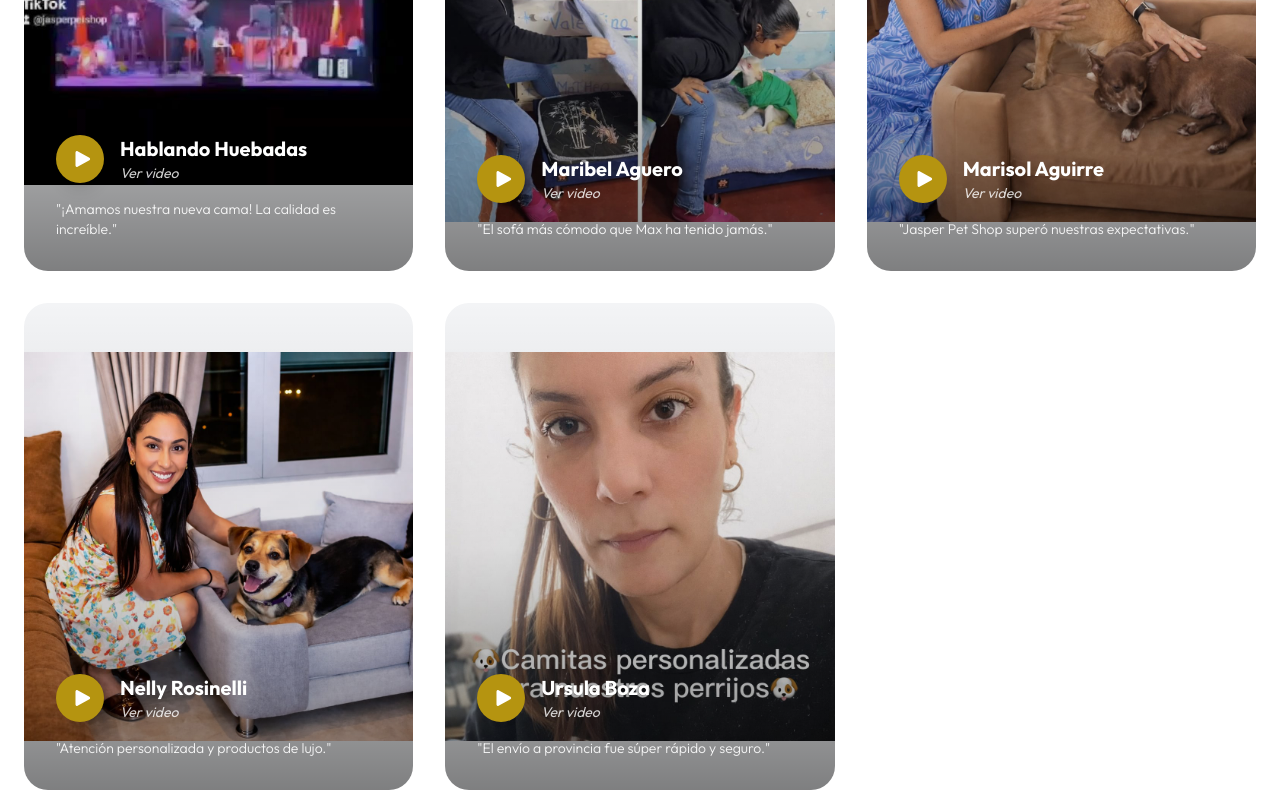
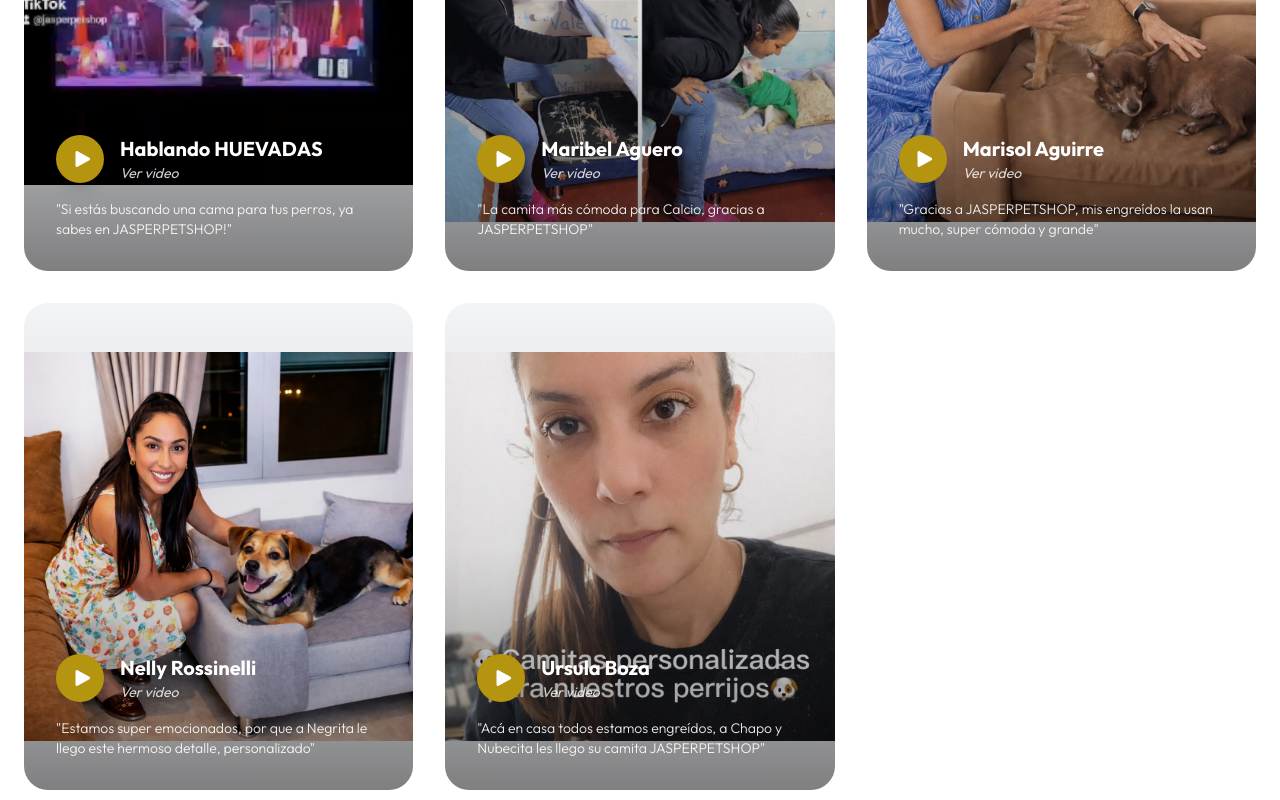
Before and after one commit to SaulSneider7/jasperpetshop, a React (Vite) app: page / in a window 1280 px wide. Shown: the part 4340-5140 px from the top of the page. Built offline with nearby package versions, Linux system fonts and the light colour scheme.

Commit message:
clientes satisfechos - colaboraciones

```diff
--- a/src/components/SatisfiedCustomers.tsx
+++ b/src/components/SatisfiedCustomers.tsx
@@ -4,38 +4,38 @@
 const customers = [
   {
     id: 1,
-    name: "Hablando Huebadas",
+    name: "Hablando HUEVADAS",
     image: "/hh.jpeg",
     videoUrl: "https://vt.tiktok.com/ZSHk5krkJ/",
-    testimonial: "¡Amamos nuestra nueva cama! La calidad es increíble."
+    testimonial: "Si estás buscando una cama para tus perros, ya sabes en JASPERPETSHOP!"
   },
   {
     id: 2,
     name: "Maribel Aguero",
     image: "/maribel_aguero.jpeg",
     videoUrl: "https://vt.tiktok.com/ZSHkm18tb/",
-    testimonial: "El sofá más cómodo que Max ha tenido jamás."
+    testimonial: "La camita más cómoda para Calcio, gracias a JASPERPETSHOP"
   },
   {
     id: 3,
     name: "Marisol Aguirre",
     image: "/marisol_aguirre.jpeg",
     videoUrl: "https://vt.tiktok.com/ZSHk53sqG/",
-    testimonial: "Jasper Pet Shop superó nuestras expectativas."
+    testimonial: "Gracias a JASPERPETSHOP, mis engreídos la usan mucho, super cómoda y grande"
   },
   {
     id: 4,
-    name: "Nelly Rosinelli",
+    name: "Nelly Rossinelli",
     image: "/nelly_rosinelli.jpeg",
     videoUrl: "https://vt.tiktok.com/ZSHkUHfGw/",
-    testimonial: "Atención personalizada y productos de lujo."
+    testimonial: "Estamos super emocionados, por que a Negrita le llego este hermoso detalle, personalizado"
   },
   {
     id: 5,
     name: "Ursula Boza",
     image: "/ursula_boza.jpeg",
     videoUrl: "https://vt.tiktok.com/ZSHkmrHuy/",
-    testimonial: "El envío a provincia fue súper rápido y seguro."
+    testimonial: "Acá en casa todos estamos engreídos, a Chapo y Nubecita les llego su camita JASPERPETSHOP"
   }
 ];
 
@@ -45,7 +45,7 @@
       <div className="max-w-7xl mx-auto px-6">
         <div className="text-center mb-16">
           <h2 className="text-5xl md:text-6xl font-serif font-bold mb-6 tracking-tighter text-[#1a1a1a]">
-            Clientes <span className="text-[#B59410] italic">Satisfechos</span>
+            <span className="text-[#B59410] italic">Colaboraciones</span>
           </h2>
           <p className="text-xl text-gray-500 max-w-2xl mx-auto font-light">
             Historias reales de mascotas felices disfrutando de la experiencia Jasper.
```
